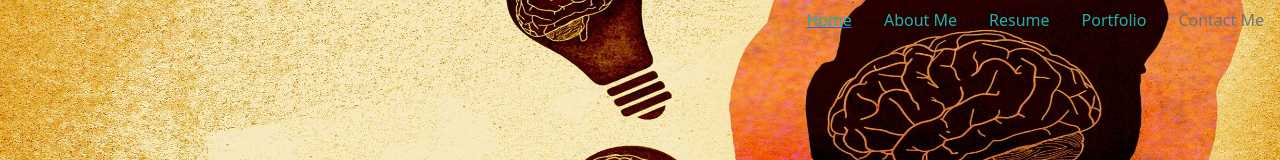
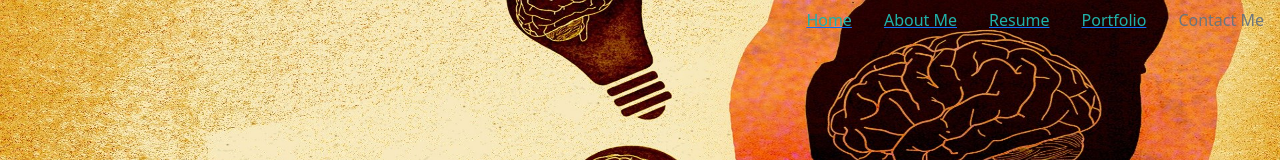
Before and after one commit to claricedeleon/myportfolio, a React (Create React App) app: page / in a window 1280 px wide. Shown: the top 160 px of the page. Built offline with nearby package versions, Linux system fonts and the light colour scheme.

Commit message:
made some changes

```diff
--- a/src/components/Navigation.js
+++ b/src/components/Navigation.js
@@ -12,13 +12,19 @@ const Navigation = () => {
                     </Link>
                 </Nav.Item>
                 <Nav.Item>
-                    <Nav.Link className="nav-links" href="/about-me">About Me</Nav.Link>
+                    <Link to="/about-me">
+                        <Nav.Link className="nav-links" href="/about-me">About Me</Nav.Link>
+                    </Link>
                 </Nav.Item>
                 <Nav.Item>
-                    <Nav.Link className="nav-links" href="/resume">Resume</Nav.Link>
+                    <Link to="/resume">
+                        <Nav.Link className="nav-links" href="/resume">Resume</Nav.Link>
+                    </Link>
                 </Nav.Item>
                 <Nav.Item>
-                    <Nav.Link className="nav-links" href="/portfolio">Portfolio</Nav.Link>
+                    <Link to="/portfolio">
+                        <Nav.Link className="nav-links" href="/portfolio">Portfolio</Nav.Link>
+                    </Link>
                 </Nav.Item>
                 <Nav.Item>
                     <Nav.Link className="nav-links" href="/contact-me" disabled>Contact Me</Nav.Link>
```
